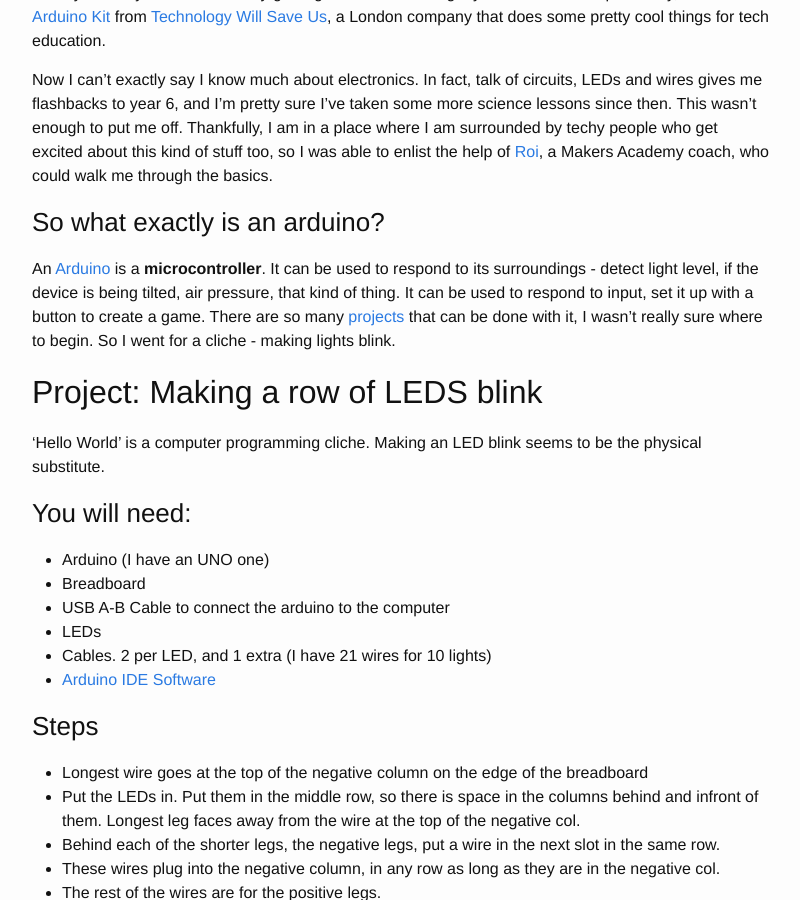
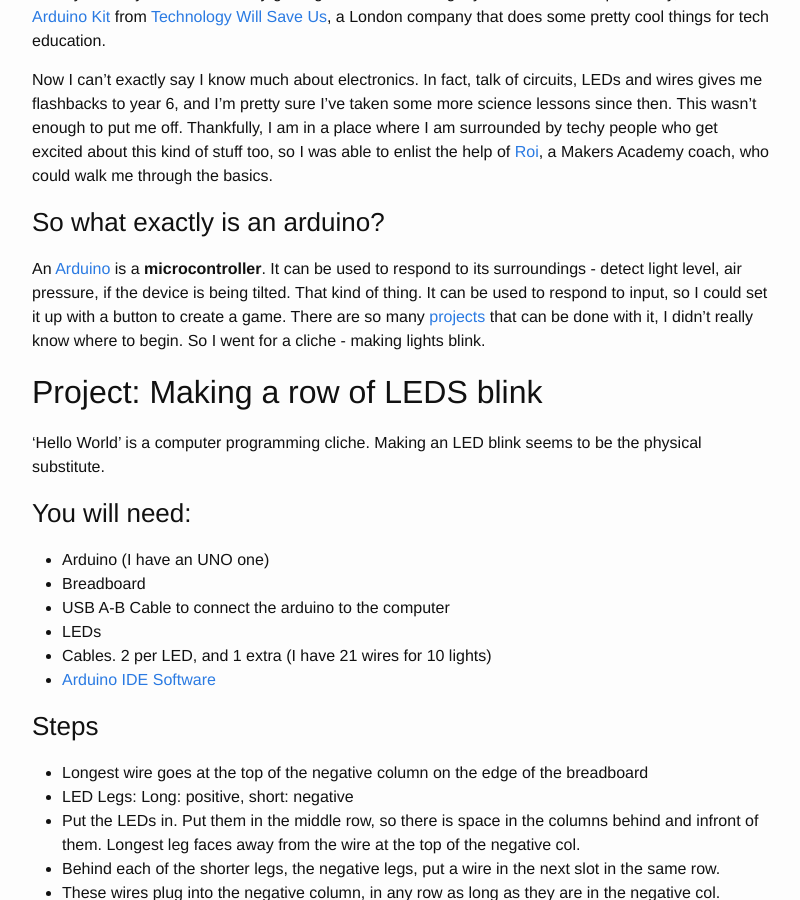
Before and after one commit to zoeabryant/blog-archive, a Jekyll site: the page built from _posts/2014-08-16-new-arduino.markdown, in a window 1280 px wide and 900 px high, scrolled down 219 px. Shown: the whole window, without its empty margins (238-1038 px from the left). Built offline with Jekyll 4.4.1, drawn with Linux system fonts in a browser that asks for light colours; Markdown is read by kramdown in place of the engine named in the settings.

Commit message:
Arduino post: changes

```diff
--- a/_posts/2014-08-16-new-arduino.markdown
+++ b/_posts/2014-08-16-new-arduino.markdown
@@ -11,7 +11,7 @@
 Now I can't exactly say I know much about electronics. In fact, talk of circuits, LEDs and wires gives me flashbacks to year 6, and I'm pretty sure I've taken some more science lessons since then. This wasn't enough to put me off. Thankfully, I am in a place where I am surrounded by techy people who get excited about this kind of stuff too, so I was able to enlist the help of [Roi][roi], a Makers Academy coach, who could walk me through the basics.
 
 ### So what exactly is an arduino?
-An [Arduino][ardof] is a **microcontroller**. It can be used to respond to its surroundings - detect light level, if the device is being tilted, air pressure, that kind of thing. It can be used to respond to input, set it up with a button to create a game. There are so many [projects][projects] that can be done with it, I wasn't really sure where to begin. So I went for a cliche - making lights blink.
+An [Arduino][ardof] is a **microcontroller**. It can be used to respond to its surroundings - detect light level, air pressure, if the device is being tilted. That kind of thing. It can be used to respond to input, so I could set it up with a button to create a game. There are so many [projects][projects] that can be done with it, I didn't really know where to begin. So I went for a cliche - making lights blink.
 
 ## Project: Making a row of LEDS blink
 'Hello World' is a computer programming cliche. Making an LED blink seems to be the physical substitute.
@@ -26,6 +26,7 @@
 
 ### Steps
 * Longest wire goes at the top of the negative column on the edge of the breadboard
+* LED Legs: Long: positive, short: negative
 * Put the LEDs in. Put them in the middle row, so there is space in the columns behind and infront of them. Longest leg faces away from the wire at the top of the negative col.
 * Behind each of the shorter legs, the negative legs, put a wire in the next slot in the same row.
 * These wires plug into the negative column, in any row as long as they are in the negative col.
```
